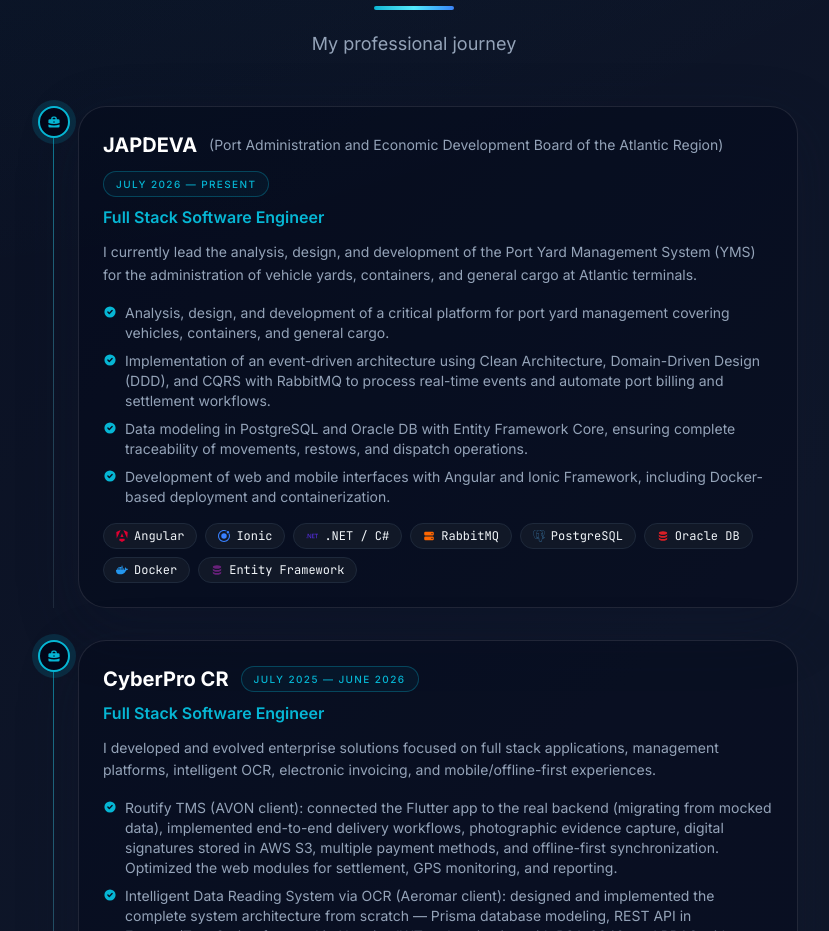
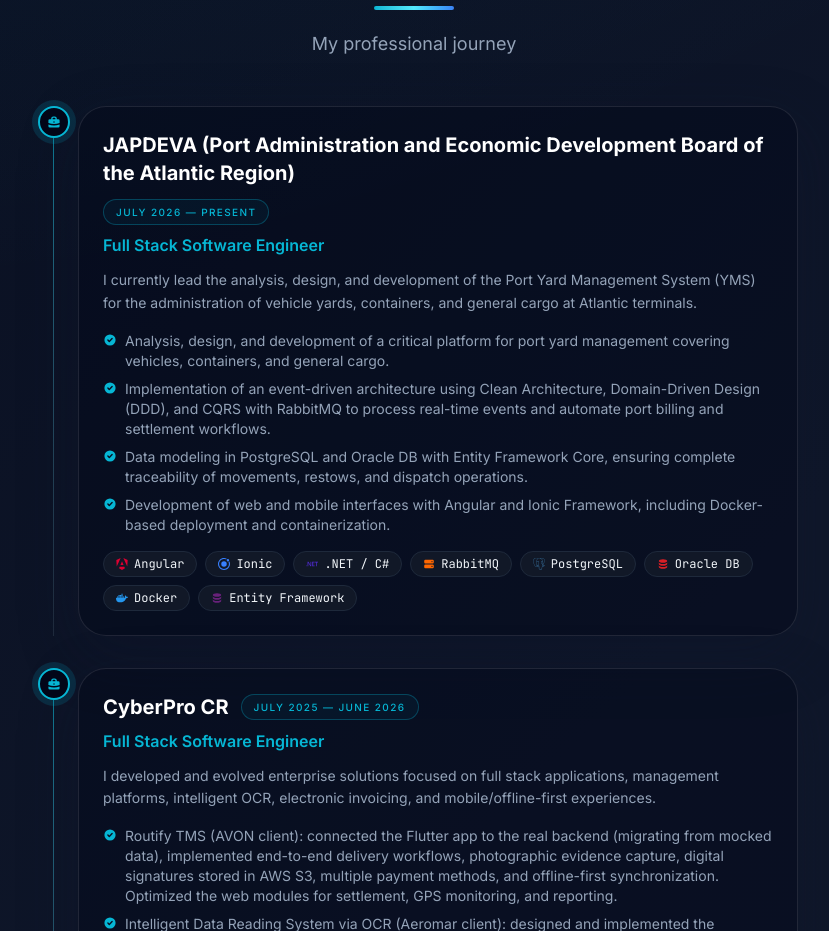
Before and after one commit to JesnerMM/portafolio, a Next.js app: page / in a window 1280 px wide. Shown: the part 1920-2851 px from the top of the page, without its empty margins (226-1055 px from the left). Built offline with nearby package versions, Linux system fonts and the light colour scheme.

Commit message:
fix: restore company detail styling

```diff
--- a/src/components/ui/TimelineItem.tsx
+++ b/src/components/ui/TimelineItem.tsx
@@ -32,12 +32,10 @@
 
       <div className="rounded-[28px] border border-white/10 bg-slate-950/40 p-6 shadow-[0_20px_60px_rgba(15,23,42,0.32)] transition-all duration-300 hover:-translate-y-0.5 hover:border-primary/40 hover:shadow-[0_30px_80px_rgba(6,182,212,0.08)]">
         <div className="mb-2 flex flex-wrap items-center gap-3">
-          <h3 className="text-xl font-bold text-white">{experience.company}</h3>
-          {experience.companyDetail && (
-            <span className="text-sm text-text-secondary">
-              ({experience.companyDetail[language]})
-            </span>
-          )}
+          <h3 className="text-xl font-bold text-white">
+            {experience.company}
+            {experience.companyDetail && ` (${experience.companyDetail[language]})`}
+          </h3>
           <span className="rounded-full border border-primary/30 bg-primary/5 px-3 py-1 text-[10px] font-medium uppercase tracking-[0.14em] text-primary">
             {experience.period}
           </span>
```
